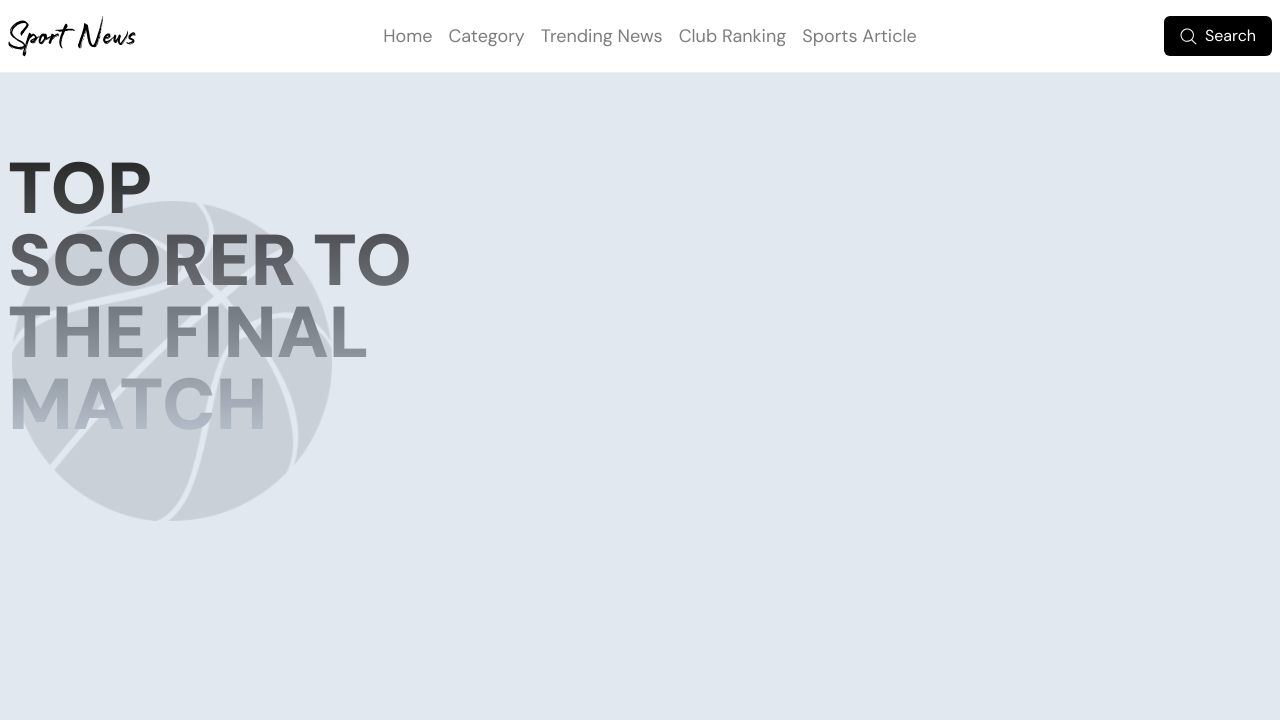
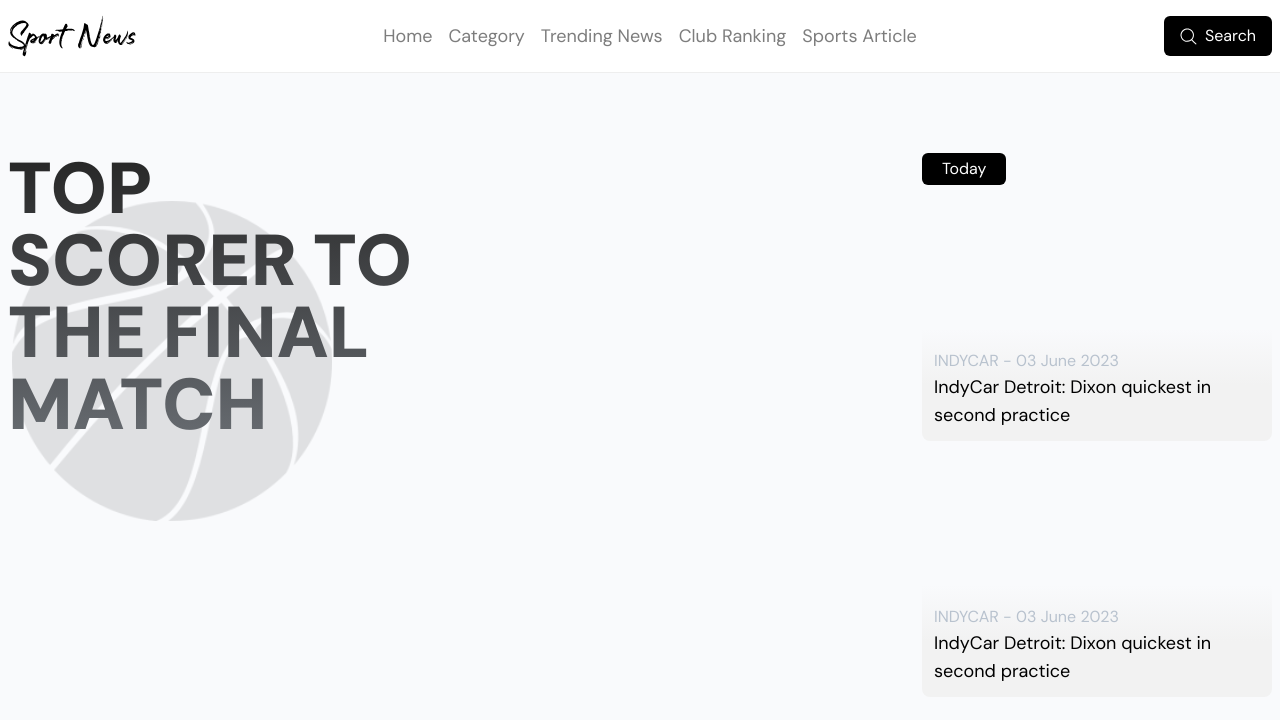
Before and after one commit to iabdwahab/sport-news, a React (Vite) app: page / in a window 1280 px wide. Shown: the top 720 px of the page. Built offline with nearby package versions, Linux system fonts and the light colour scheme.

Commit message:
Create NewsCard Template.

```diff
--- a/src/components/main/Main.tsx
+++ b/src/components/main/Main.tsx
@@ -1,13 +1,22 @@
 import Container from '../Container';
 import MainTitle from './MainTitle';
+import NewsCard from './NewsCard';
 import basketball from '/public/basketball.png';
 
 function Main() {
   return (
-    <main className="relative z-10 bg-[#E1E8F0]">
+    <main className="relative z-10 bg-[#F9FAFC]">
       <img src={basketball} alt="Basketball image" className="absolute -z-10 top-32 left-3 opacity-10 w-80" />
-      <Container className="min-h-[calc(100vh-72px)] pt-20">
+      <Container className="grid grid-cols-mainSection min-h-[calc(100vh-72px)] pt-20">
         <MainTitle />
+
+        <div className="w-auto">
+          <h3 className="bg-black text-white w-fit px-5 py-1 rounded-md ">Today</h3>
+          <div className="">
+            <NewsCard />
+            <NewsCard />
+          </div>
+        </div>
       </Container>
     </main>
   );
--- a/src/components/main/MainTitle.tsx
+++ b/src/components/main/MainTitle.tsx
@@ -1,6 +1,6 @@
 function MainTitle() {
   return (
-    <h2 className="uppercase text-7xl font-black bg-clip-text text-transparent bg-gradient-to-b from-[#262626] to-[#B8C2CE]">
+    <h2 className="uppercase text-7xl font-black bg-clip-text text-transparent bg-gradient-to-b from-[#262626] to-[#B8C2CE] flex-grow">
       top <br /> scorer to <br /> the final <br /> match
     </h2>
   );
--- /dev/null
+++ b/src/components/main/NewsCard.tsx
@@ -0,0 +1,13 @@
+import racingCar from '/public/racingCar.png';
+
+function NewsCard() {
+  return (
+    <div className={`mt-4 relative min-h-60 flex flex-col justify-end bg-[url('${racingCar}')] bg-no-repeat bg-cover rounded-lg overflow-hidden`}>
+      <div className="p-3 bg-gradient-to-t from-[#F2F2F2] via-[#F2F2F2] h-28 flex flex-col justify-end">
+        <h5 className="text-placeholder">INDYCAR - 03 June 2023</h5>
+        <h4 className="text-black text-lg">IndyCar Detroit: Dixon quickest in second practice</h4>
+      </div>
+    </div>
+  );
+}
+export default NewsCard;
--- a/tailwind.config.js
+++ b/tailwind.config.js
@@ -7,6 +7,9 @@ export default {
         gray: 'rgba(38, 38, 38, 0.6)',
         placeholder: '#B8C2CE',
       },
+      gridTemplateColumns: {
+        mainSection: '1fr 350px',
+      },
     },
   },
   plugins: [],
```
